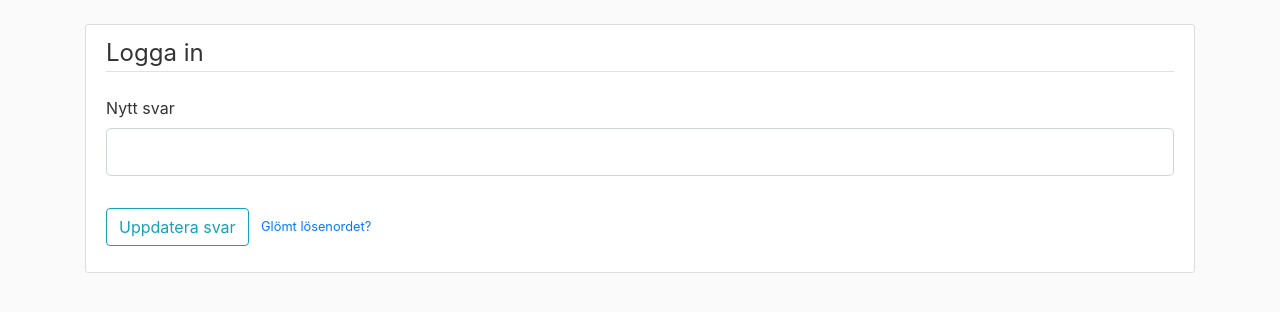
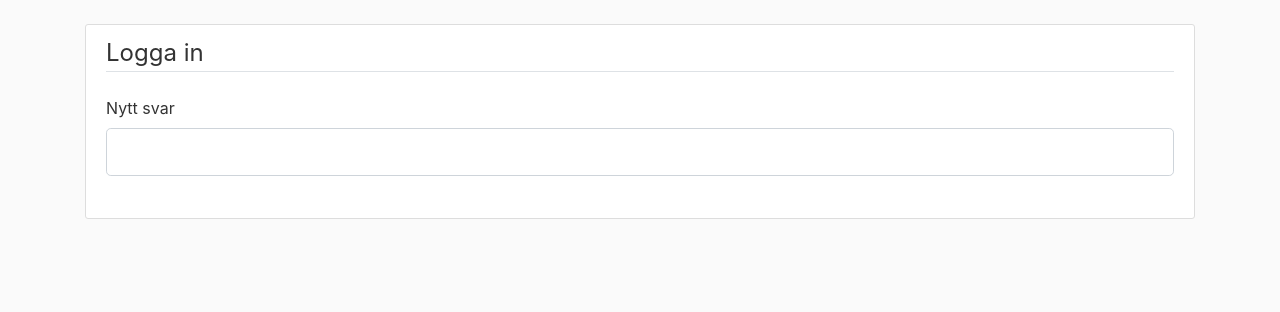
Before and after one commit to HampusRude/ONON, a Flask app: page /kund/1/q1 in a window 1280 px wide. Shown: the part 56-368 px from the top of the page. Run offline with Flask 2, Linux system fonts and the light colour scheme; a user stored in the database is signed in; data comes from the database, SQL or seed files in the repository; both versions use the stored data as it was after the commit; some libraries are stand-ins or nearby versions.

Commit message:
Tog bort "glömt lösenord" knappen från sidan, skall inte vara där

```diff
--- a/app/routes.py
+++ b/app/routes.py
@@ -54,8 +54,9 @@ def updateResponse(responseId, res):
 	responseForm = Responses.query.filter_by(response_id=responseId).first()
 	response = getattr(responseForm, res)
 	if form.validate_on_submit():
-		setattr(responseForm, res, form.updated_response.data) # Ändrar innehåll i objectet
-		db.session.commit() # Commitar ändringen till databasen
+		# TODO Lägg till felhantering här samt redirecta användaren till föregående sida
+		setattr(responseForm, res, form.updated_response.data) 	# Ändrar innehåll i objectet
+		db.session.commit() 									# Commitar ändringen till databasen
 		flash(f'Svar för fråga {res} uppdaterades' , 'success')
 	return render_template('updateresponse.html', response=response, form=form)
 
--- a/app/templates/updateresponse.html
+++ b/app/templates/updateresponse.html
@@ -19,12 +19,6 @@
 				{% endif %}
 			</div>
 		</fieldset>
-		<div class="form-group">
-			{{ form.submit(class ="btn btn-outline-info") }}
-					<small class="text-muted ml-2">
-			<a href="{{ url_for('reset_request') }}">Glömt lösenordet?</a>
-		</small>
-		</div>
 	</form>
 </div>
 {% endblock content%}
```
Also changed, not shown: app/site.db.
